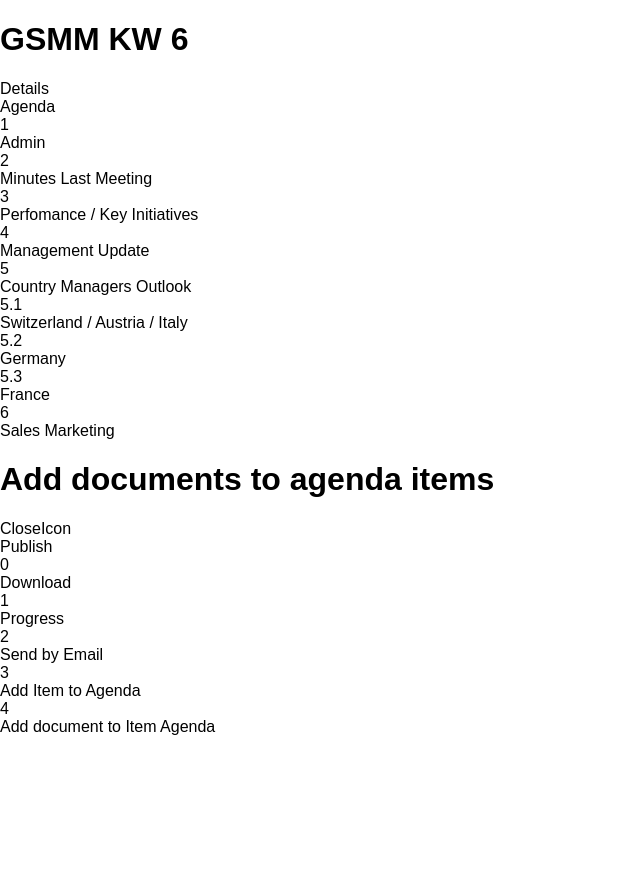
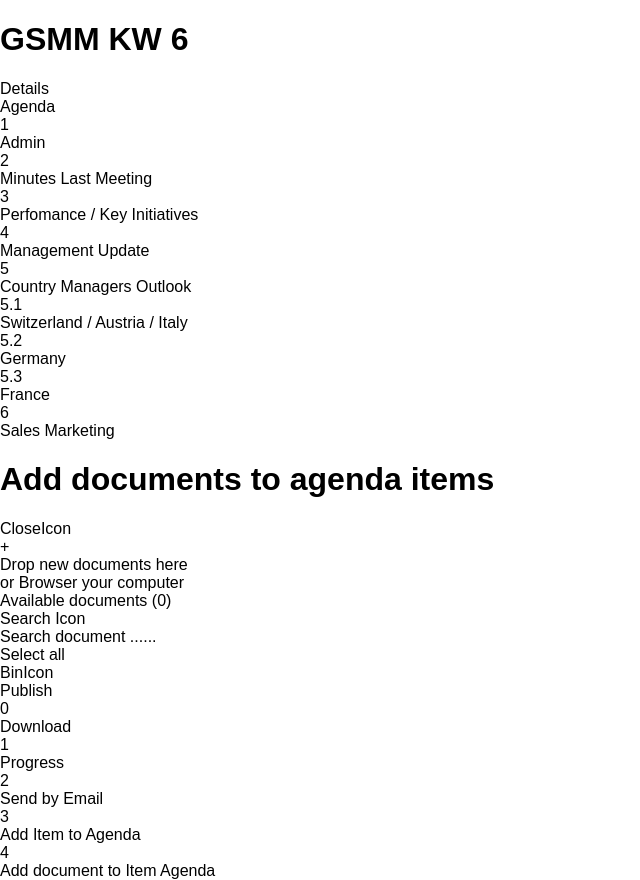
Before and after one commit to gibbok/shp, a React (Create React App) app in the folder app/: page / in a window 1280 px wide. Shown: the whole page, without its empty margins (0-640 px from the left). Before the commit the page ends 800 px from the top, so only its background shows below. Built offline with nearby package versions, Linux system fonts and the light colour scheme.

Commit message:
Add Search and Availability

```diff
--- /dev/null
+++ b/app/src/document/Availability.js
@@ -0,0 +1,18 @@
+
+import React from 'react'
+import Search from './Search'
+
+const Availability = () => {
+  return (
+    <div>
+      <div>
+        Available documents (0)
+      </div>
+      <div>
+        <Search />
+      </div>
+    </div>
+  )
+}
+
+export default Availability
--- a/app/src/document/Document.js
+++ b/app/src/document/Document.js
@@ -1,5 +1,7 @@
 import React from 'react'
 import Header from './Header'
+import DropArea from './DropArea'
+import Availability from './Availability'
 
 const Document = ({isDocumentVisible}) => {
   if (!isDocumentVisible) {
@@ -8,6 +10,8 @@ const Document = ({isDocumentVisible}) => {
   return (
     <div>
       <Header />
+      <DropArea />
+      <Availability />
     </div>
   )
 }
--- /dev/null
+++ b/app/src/document/DropArea.js
@@ -0,0 +1,17 @@
+
+import React from 'react'
+
+const DropArea = () => {
+  return (
+    <div>
+      <div>
+        <div>+</div>Drop new documents here
+      </div>
+      <div>
+        or Browser your computer
+      </div>
+    </div>
+  )
+}
+
+export default DropArea
--- /dev/null
+++ b/app/src/document/Search.js
@@ -0,0 +1,27 @@
+import React from 'react'
+import BinIcon from '../shared/BinIcon'
+
+const Search = () => {
+  return (
+    <div>
+      <div>
+        <div>
+        Search Icon
+      </div>
+        <div>
+        Search document ......
+       </div>
+      </div>
+      <div>
+        <div>
+        Select all
+       </div>
+        <div>
+          <BinIcon />
+        </div>
+      </div>
+    </div>
+  )
+}
+
+export default Search
--- /dev/null
+++ b/app/src/shared/BinIcon.js
@@ -0,0 +1,7 @@
+import React from 'react'
+
+const BinIcon = () => {
+  return (<div>BinIcon</div>)
+}
+
+export default BinIcon
```
